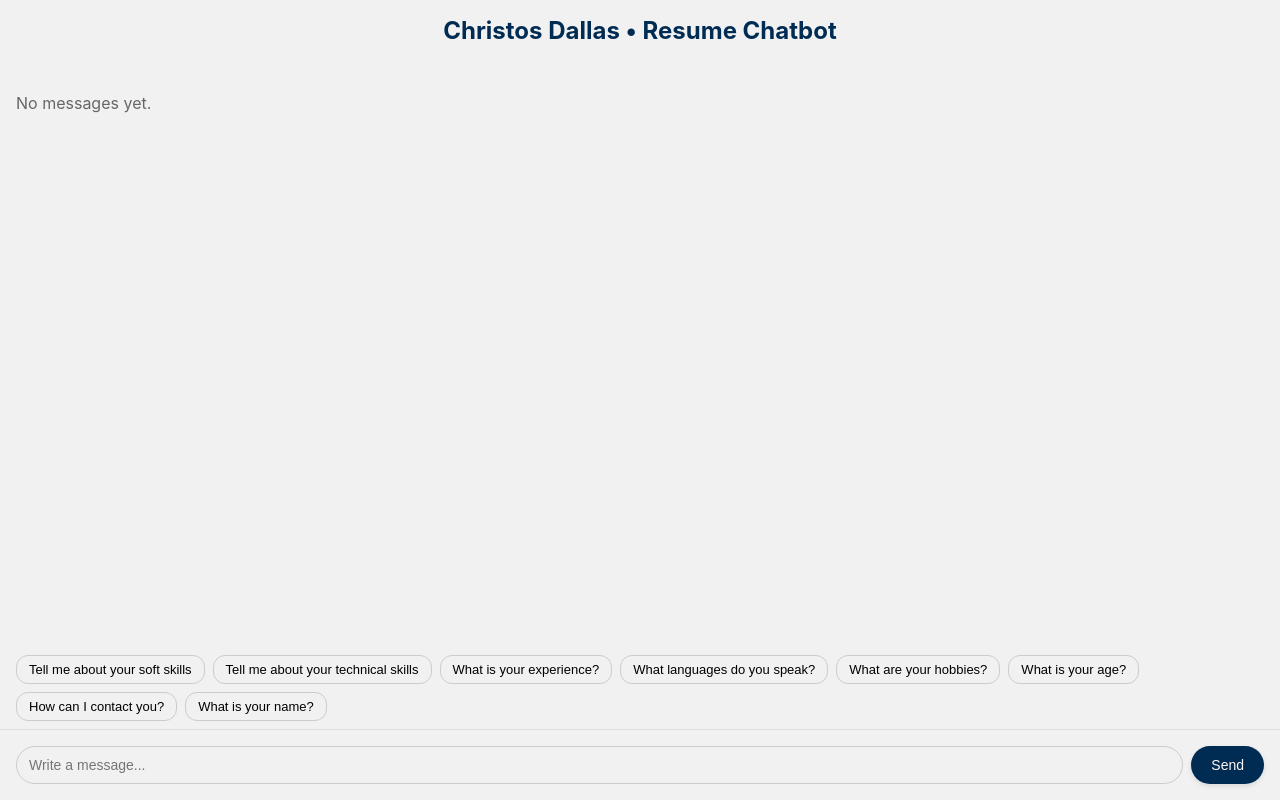
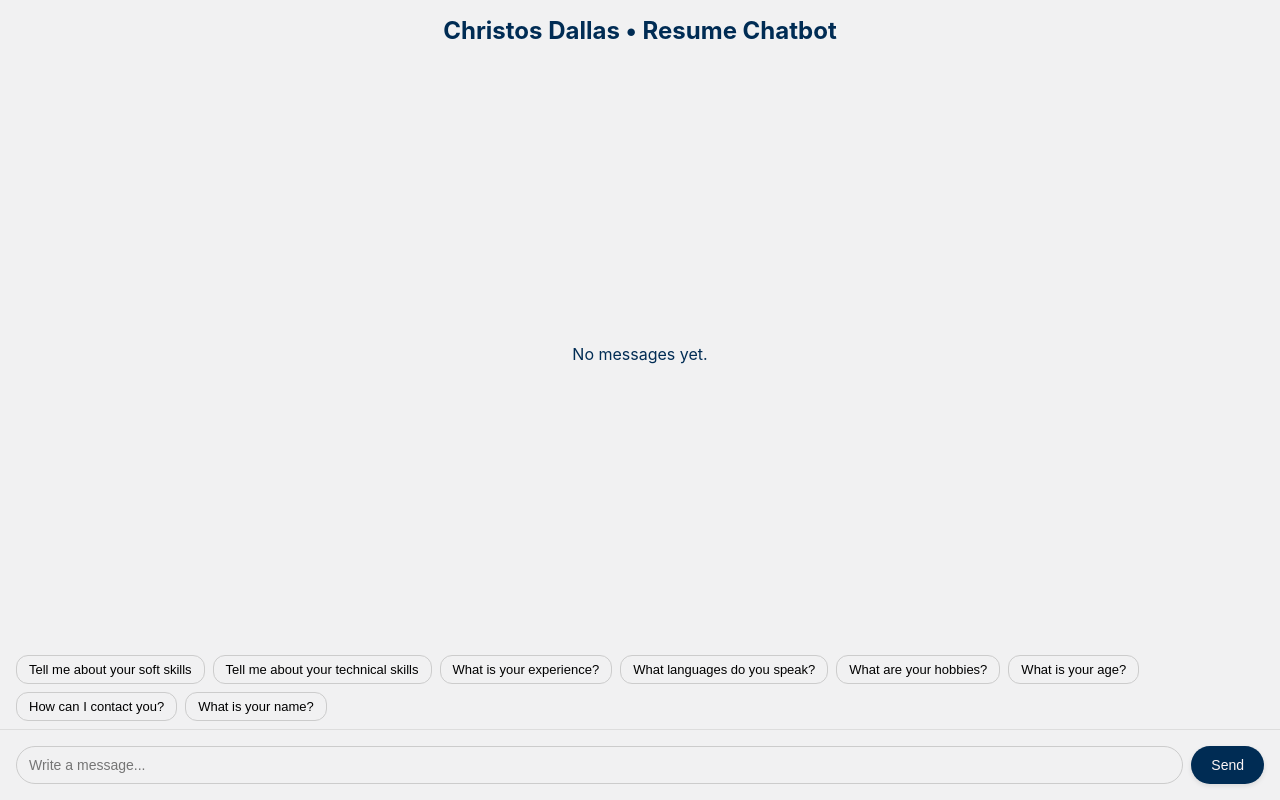
Before and after one commit to xdallas/resumeChatBot, a React (Create React App) app in the folder resume-chatbot-frontend/: page / in a window 1280 px wide. Built offline with nearby package versions, Linux system fonts and the light colour scheme; the HTML template or start-up script is replaced by a standard one.

Commit message:
No messages yet.

```diff
--- a/resume-chatbot-frontend/src/components/ChatWindow.jsx
+++ b/resume-chatbot-frontend/src/components/ChatWindow.jsx
@@ -2,8 +2,9 @@ import React, { useEffect, useRef } from 'react';
 
 export default function ChatWindow({ messages }) {
   const containerRef = useRef(null);
+
   useEffect(() => {
-    // Scroll to the bottom whenever messages change
+    // Scroll to bottom whenever messages change
     if (containerRef.current) {
       const el = containerRef.current;
       el.scrollTop = el.scrollHeight;
@@ -17,14 +18,28 @@ export default function ChatWindow({ messages }) {
         flex: 1,
         overflowY: 'auto',
         padding: 16,
-      // Background color of the chat window
         background: '#F1F1F2',
         display: 'flex',
         flexDirection: 'column'
+      }}
+    >
+      {messages.length === 0 ? (
+        <div style={{
+          flex: 1,                   // fill available space
+          display: 'flex',
+          justifyContent: 'center', // center horizontally
+          alignItems: 'center'      // center vertically
         }}>
-      {messages.length === 0
-        ? <p style={{ color: '#666' }}>No messages yet.</p>
-        : messages.map((msg, i) => (
+          <p style={{
+            color: '#002C54',
+            fontSize: 16,
+            margin: 0
+          }}>
+            No messages yet.
+          </p>
+        </div>
+      ) : (
+        messages.map((msg, i) => (
           <div
             key={i}
             style={{
@@ -32,7 +47,6 @@ export default function ChatWindow({ messages }) {
               margin: '6px 0',
               padding: '10px 14px',
               borderRadius: 16,
-            // Color of the message sent by the user
               background: msg.from === 'user' ? '#BFDBFE' : '#FFFFFF',
               boxShadow: '0 2px 5px rgba(0,0,0,0.1)',
               maxWidth: '75%',
@@ -42,9 +56,8 @@ export default function ChatWindow({ messages }) {
           >
             {msg.text}
           </div>
-
         ))
-      }
+      )}
     </div>
   );
 }
```
Lines whose indentation alone changed are shown as unchanged.
